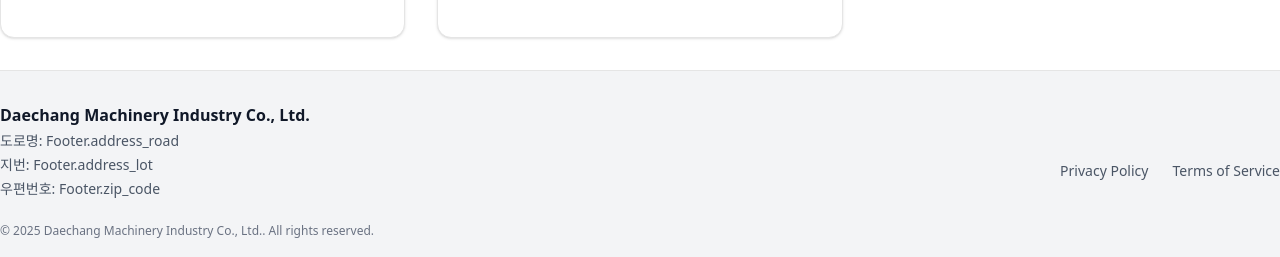
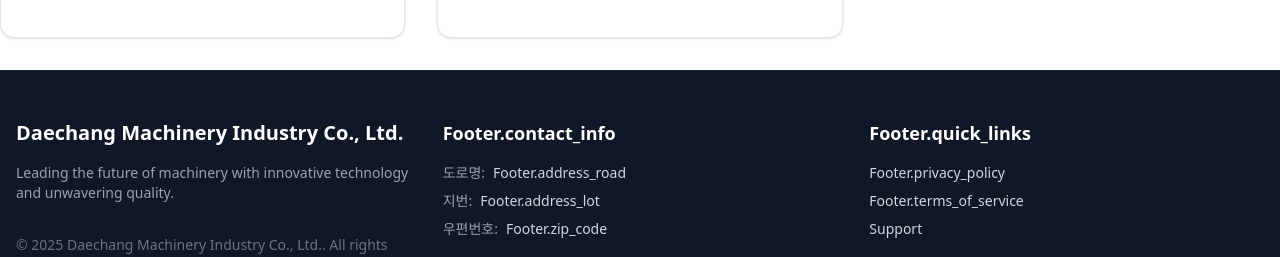
Before and after one commit to Gumraze-git/daechang-web, a Next.js app: page /en/products in a window 1280 px wide. Shown: the part 685-942 px from the top of the page. Built offline with nearby package versions, Linux system fonts and the light colour scheme.

Commit message:
feat(footer): Footer 컴포넌트 레이아웃 개선 및 번역 키 추가
- JSON에 `연락처`, `바로가기`, `개인정보처리방침`, `이용약관` 번역 키 추가
- Footer 컴포넌트 레이아웃 및 스타일 수정
- 주소 및 정책 링크 섹션 추가

```diff
--- a/src/components/Footer.tsx
+++ b/src/components/Footer.tsx
@@ -5,28 +5,60 @@
   const tIndex = useTranslations('Index');
   const tFooter = useTranslations('Footer');
   return (
-    <footer className="mt-auto w-full border-t bg-gray-100 py-8 dark:bg-gray-900">
-      <div className="container flex flex-col items-center justify-between space-y-6 md:flex-row md:space-y-0">
-        <div className="flex flex-col items-center md:items-start space-y-2 text-sm text-gray-600 dark:text-gray-400">
-          <div className="font-semibold text-base text-gray-900 dark:text-gray-100 mb-1">
-            {tIndex('title')}
+    <footer className="w-full bg-gray-900 text-gray-300 py-12 border-t border-gray-800">
+      <div className="container mx-auto px-4">
+        <div className="grid grid-cols-1 md:grid-cols-3 gap-8">
+          {/* Column 1: Company Info */}
+          <div className="flex flex-col space-y-4">
+            <h3 className="text-xl font-bold text-white">
+              {tIndex('title')}
+            </h3>
+            <p className="text-sm text-gray-400">
+              {tIndex('description')}
+            </p>
+            <div className="text-sm text-gray-500 mt-auto pt-4">
+              &copy; {new Date().getFullYear()} {tIndex('title')}. All rights reserved.
+            </div>
           </div>
-          <div className="flex flex-col items-center md:items-start space-y-1">
-            <p>도로명: {tFooter('address_road')}</p>
-            <p>지번: {tFooter('address_lot')}</p>
-            <p>우편번호: {tFooter('zip_code')}</p>
+
+          {/* Column 2: Contact Info */}
+          <div className="flex flex-col space-y-4">
+            <h3 className="text-lg font-semibold text-white">
+              {tFooter('contact_info')}
+            </h3>
+            <div className="flex flex-col space-y-2 text-sm">
+              <p>
+                <span className="font-medium text-gray-400 mr-2">도로명:</span>
+                {tFooter('address_road')}
+              </p>
+              <p>
+                <span className="font-medium text-gray-400 mr-2">지번:</span>
+                {tFooter('address_lot')}
+              </p>
+              <p>
+                <span className="font-medium text-gray-400 mr-2">우편번호:</span>
+                {tFooter('zip_code')}
+              </p>
+            </div>
           </div>
-          <div className="mt-4 text-xs text-gray-500">
-            &copy; {new Date().getFullYear()} {tIndex('title')}. All rights reserved.
+
+          {/* Column 3: Quick Links */}
+          <div className="flex flex-col space-y-4">
+            <h3 className="text-lg font-semibold text-white">
+              {tFooter('quick_links')}
+            </h3>
+            <div className="flex flex-col space-y-2 text-sm">
+              <a href="#" className="hover:text-white transition-colors">
+                {tFooter('privacy_policy')}
+              </a>
+              <a href="#" className="hover:text-white transition-colors">
+                {tFooter('terms_of_service')}
+              </a>
+              <a href={`/ko/support`} className="hover:text-white transition-colors">
+                {tCommon('support')}
+              </a>
+            </div>
           </div>
-        </div>
-        <div className="flex space-x-6">
-          <a href="#" className="text-sm text-gray-600 hover:text-gray-900 dark:text-gray-400 dark:hover:text-gray-100 transition-colors">
-            Privacy Policy
-          </a>
-          <a href="#" className="text-sm text-gray-600 hover:text-gray-900 dark:text-gray-400 dark:hover:text-gray-100 transition-colors">
-            Terms of Service
-          </a>
         </div>
       </div>
     </footer>
--- a/src/messages/ko.json
+++ b/src/messages/ko.json
@@ -93,6 +93,10 @@
   "Footer": {
     "address_road": "경기 화성시 양감면 토성로 579-17",
     "address_lot": "경기 화성시 양감면 송산리 산70",
-    "zip_code": "18628"
+    "zip_code": "18628",
+    "contact_info": "연락처",
+    "quick_links": "바로가기",
+    "privacy_policy": "개인정보처리방침",
+    "terms_of_service": "이용약관"
   }
 }
```
